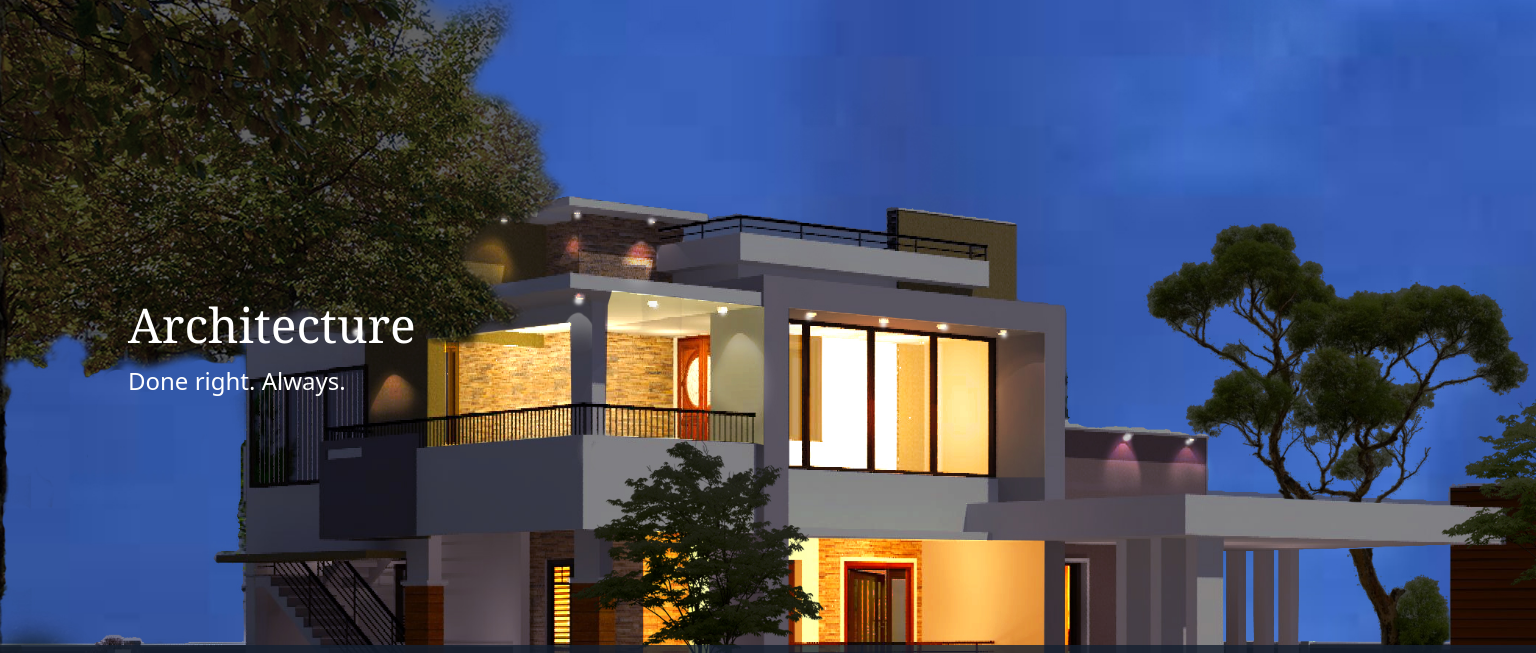
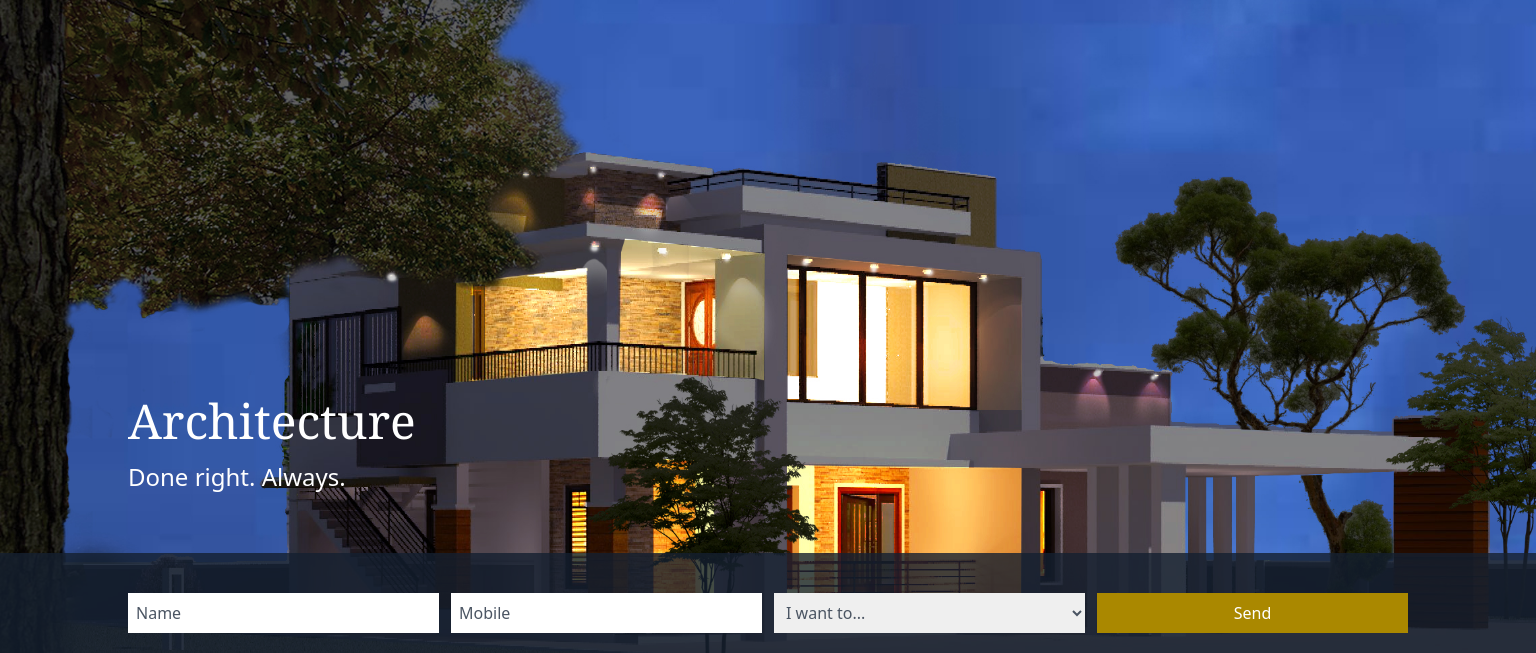
Before and after one commit to nmnandakishore/S-L-Construction-Website, a website built with Vite: page index.html in a window 1536 px wide. Shown: the part 131-784 px from the top of the page. Built offline with nearby package versions, Linux system fonts and the light colour scheme.

Commit message:
-Home hero text position fix -Page hero bg fix -About page spelling fix

```diff
--- a/about.html
+++ b/about.html
@@ -160,7 +160,7 @@
 							</div>
 							<div class="p-2 pt-0 text-left text-sm text-primary-450">
 								<div class="text-center text-xl font-bold">
-									Paining and Ceiling Work</div>
+									Painting and Ceiling Work</div>
 								<!-- <div class=""><b>Place : </b>Uppinangadi</div> -->
 							</div>
 						</a>
--- a/index.html
+++ b/index.html
@@ -61,8 +61,9 @@
 		</header>
 		<div class="hero-img" style="background-image: url('/img/hero.jpg');">
 			<div class="container">
-				<div class="hero-text text-white pb-4 md:mt-48 pt-24">
-					<div class="text-5xl font-serif">Architecture</div>
+				<!-- <div class="hero-text text-white pb-4 md:mt-96 md:pb-0 max-h-96 pt-24"> -->
+				<div class="hero-text text-white mt-32 mb-32 md:mb-0 md:mt-0 pb-4 pt-0 md:pt-96">
+					<div class="text-5xl font-serif md:mt-0 xl:mt-0 2xl:mt-32">Architecture</div>
 					<div class="text-2xl mt-4">Done right. Always.</div>
 				</div>
 			</div>
@@ -72,7 +73,8 @@
 
 			</div> -->
 
-			<div class=" hero-form h-auto md:h-32 w-min-screen bg-primary-dark bg-opacity-80 mb-0" style="z-index: 2;">
+			<div class=" hero-form h-auto md:h-32 w-min-screen bg-primary-dark bg-opacity-80 mt-auto mb-0"
+				style="z-index: 2;">
 				<!-- <div class="hero-links w-screen bg-no-repeat bg-blend-color filter blur-md -mt-24 -mb-5 h-72" style='background: url('/img/hero.jpg') no-repeat; background-size: 100% auto;  width: calc(100% + 16px);'>
 					<div class="bg-primary-dark opacity-30 min-h-full"></div>
 				</div> -->
--- a/style.css
+++ b/style.css
@@ -10,65 +10,79 @@
   background-color: #00091D;
 } */
 
-html, body{
+html,
+body {
 	max-width: 100vw;
 	overflow-x: hidden;
 	background-color: #e7e7e7;
 	@apply text-gray-700;
 }
 
-a, a:hover{
+a,
+a:hover {
 	@apply outline-none;
 }
 
-.menu-item{
+.menu-item {
 	@apply text-center text-white relative w-full m-0 block md:w-auto align-middle md:inline-block px-4 py-6 md:h-full border-b-2 md:border-solid border-transparent hover:border-white transition-all ease-in-out duration-300;
 }
 
-.section{
+.section {
 	@apply overflow-hidden;
 }
 
-
-.container{
+.container {
 	@apply px-5 lg:p-0 max-w-6xl 2xl:max-w-7xl mx-auto overflow-hidden;
 }
 
-.title{
+.title {
 	@apply text-2xl text-primary-450 font-sans block mt-8;
 }
 
-.subtitle{
+.subtitle {
 	@apply text-gray-500 text-base mb-8 block border-b-2 border-solid border-yellow-500 inline-block;
 }
 
-.btn{
+.btn {
 	@apply bg-primary-450 w-auto text-white px-4 py-2 hover:bg-opacity-90;
 }
 
-
-.hero-img{
-  @apply  bg-bottom bg-origin-border bg-no-repeat bg-cover block 2xl:pt-24 overflow-hidden;
-
+.hero-img {
+	@apply bg-bottom bg-origin-border bg-no-repeat bg-cover block 2xl:pt-24 overflow-hidden;
 }
 
 .page-hero-img {
-  @apply bg-right bg-fixed md:bg-center bg-origin-border bg-no-repeat block 2xl:pt-24 overflow-hidden h-28 md:h-48 min-h-0;
+	@apply bg-right bg-cover bg-fixed md:bg-center bg-origin-border bg-no-repeat block 2xl:pt-24 overflow-hidden h-28 md:h-48 min-h-0;
 	background-position: 0 -350px;
 }
 
-.page-hero-img > .page-heading{
+.page-hero-img > .page-heading {
 	@apply mt-7 md:mt-20 h-28 md:h-48 overflow-hidden;
 }
 
-@media screen and (min-width: 786px){
-  .hero-img{
+@media screen and (min-width: 786px) {
+	.hero-img {
 		min-height: calc(100vh - 45px);
 	}
-  .hero-text{
-    height: calc(100vh - 360px);
+	.hero-text {
+		height: calc(100vh - 160px);
 	}
 }
+
+@media screen and (min-width: 1536px) {
+	.hero-text {
+		height: calc(100vh - 260px);
+	}
+	.page-hero-img {
+		background-position: 0 -350px;
+	}
+}
+
+/* @media screen and (min-width: 1280px) {
+	.hero-text {
+		height: calc(100vh - 160px);
+	}
+} */
 
 .lds-dual-ring {
 	/* display: inline-block; */
```
Lines whose indentation alone changed are shown as unchanged.
